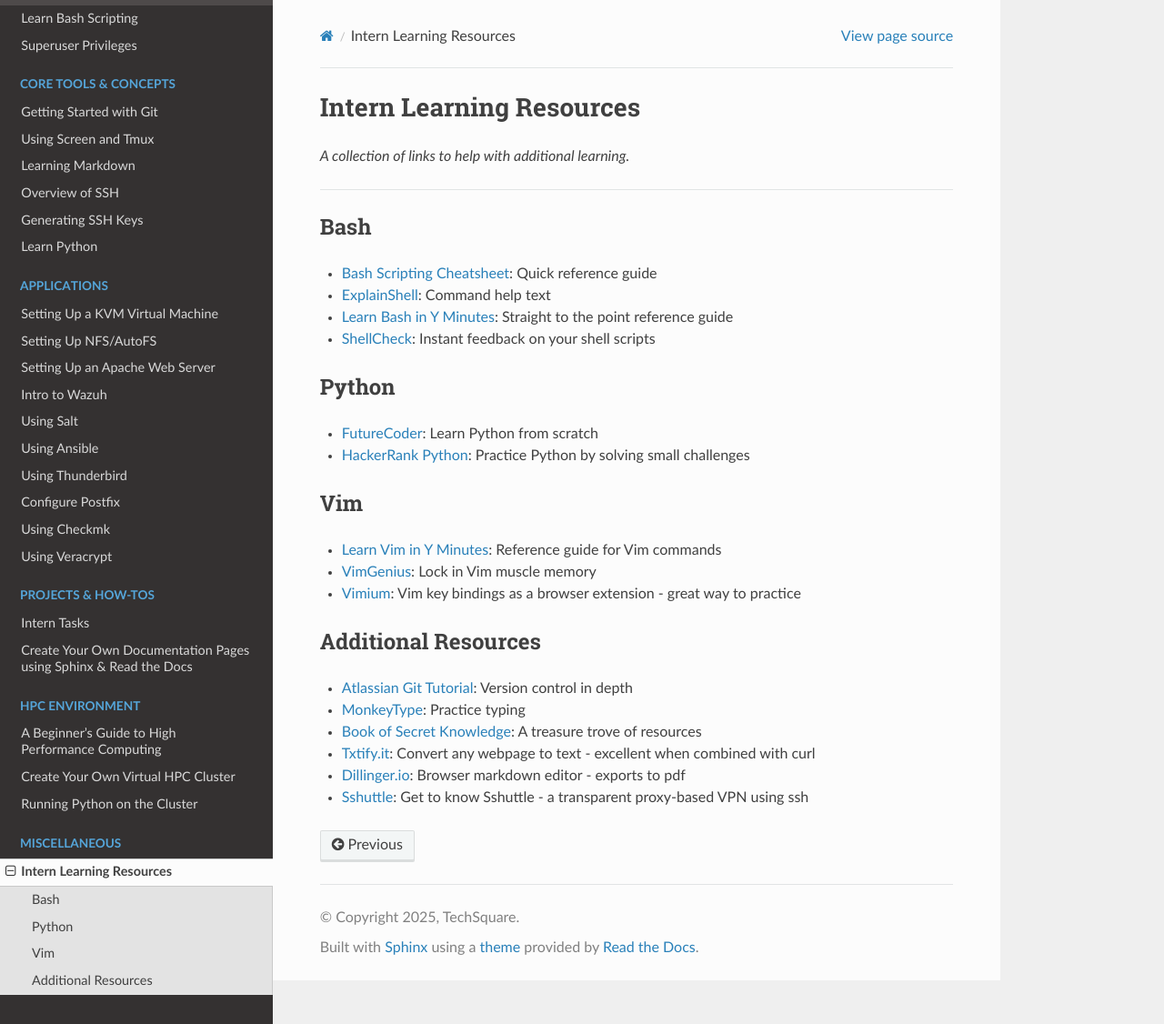
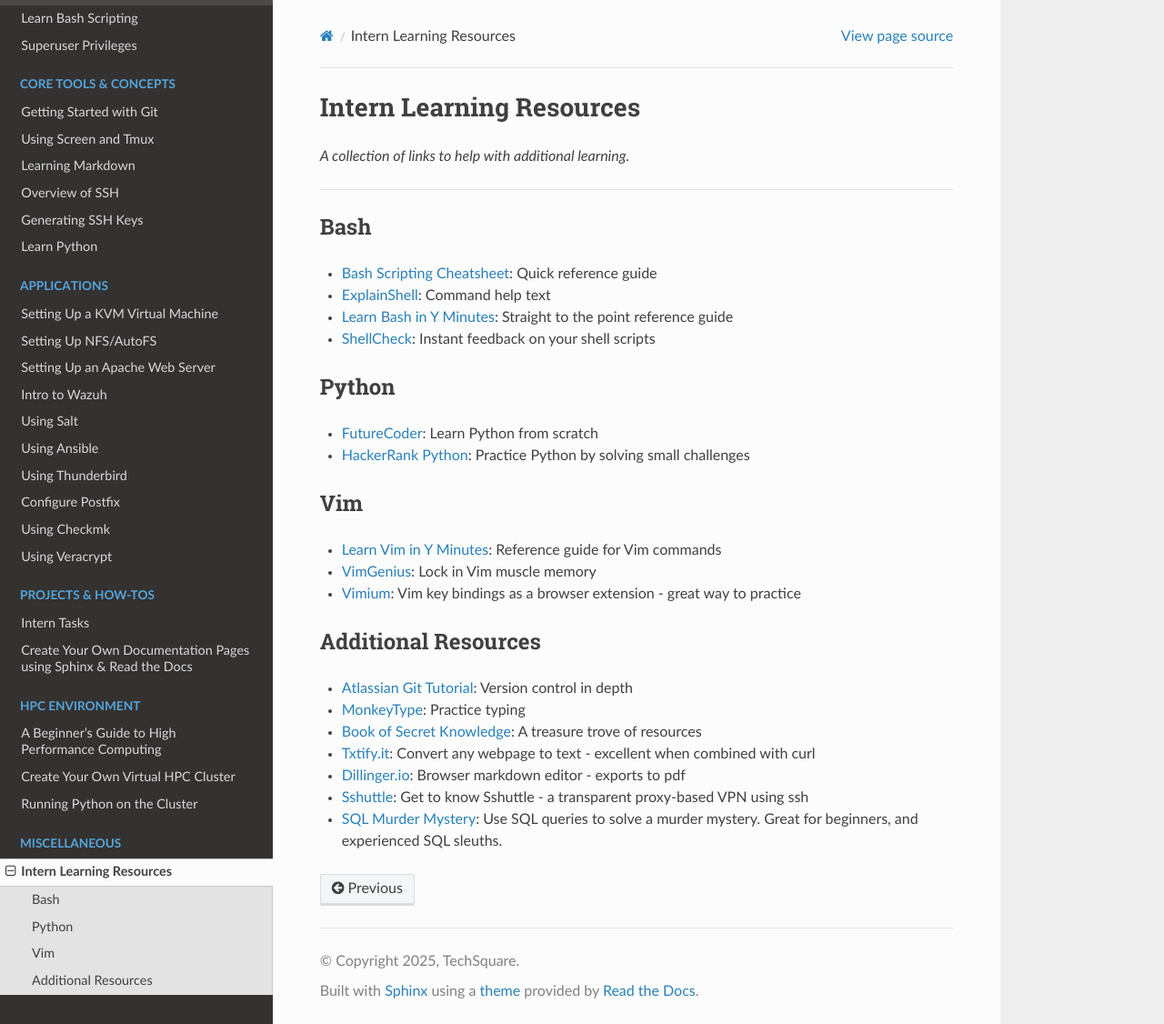
Before and after one commit to TechSquareInc/intern-playbook, a Sphinx documentation site: the page built from docs/source/misc/intern-learning-resources.md, in a window 1280 px wide and 1126 px high. Shown: the whole window at 91% size. Built offline with Sphinx 7.4.7 and the Read the Docs theme 3.1.0, drawn with Linux system fonts in a browser that asks for light colours.

Commit message:
add SQL murder mystery resource

```diff
--- a/docs/source/misc/intern-learning-resources.md
+++ b/docs/source/misc/intern-learning-resources.md
@@ -26,3 +26,4 @@
 - [Txtify.it](https://txtify.it/): Convert any webpage to text - excellent when combined with curl
 - [Dillinger.io](https://dillinger.io/): Browser markdown editor - exports to pdf
 - [Sshuttle](https://sshuttle.readthedocs.io/en/stable/overview.html): Get to know Sshuttle - a transparent proxy-based VPN using ssh
+- [SQL Murder Mystery](https://mystery.knightlab.com/walkthrough.html): Use SQL queries to solve a murder mystery. Great for beginners, and experienced SQL sleuths.
```
